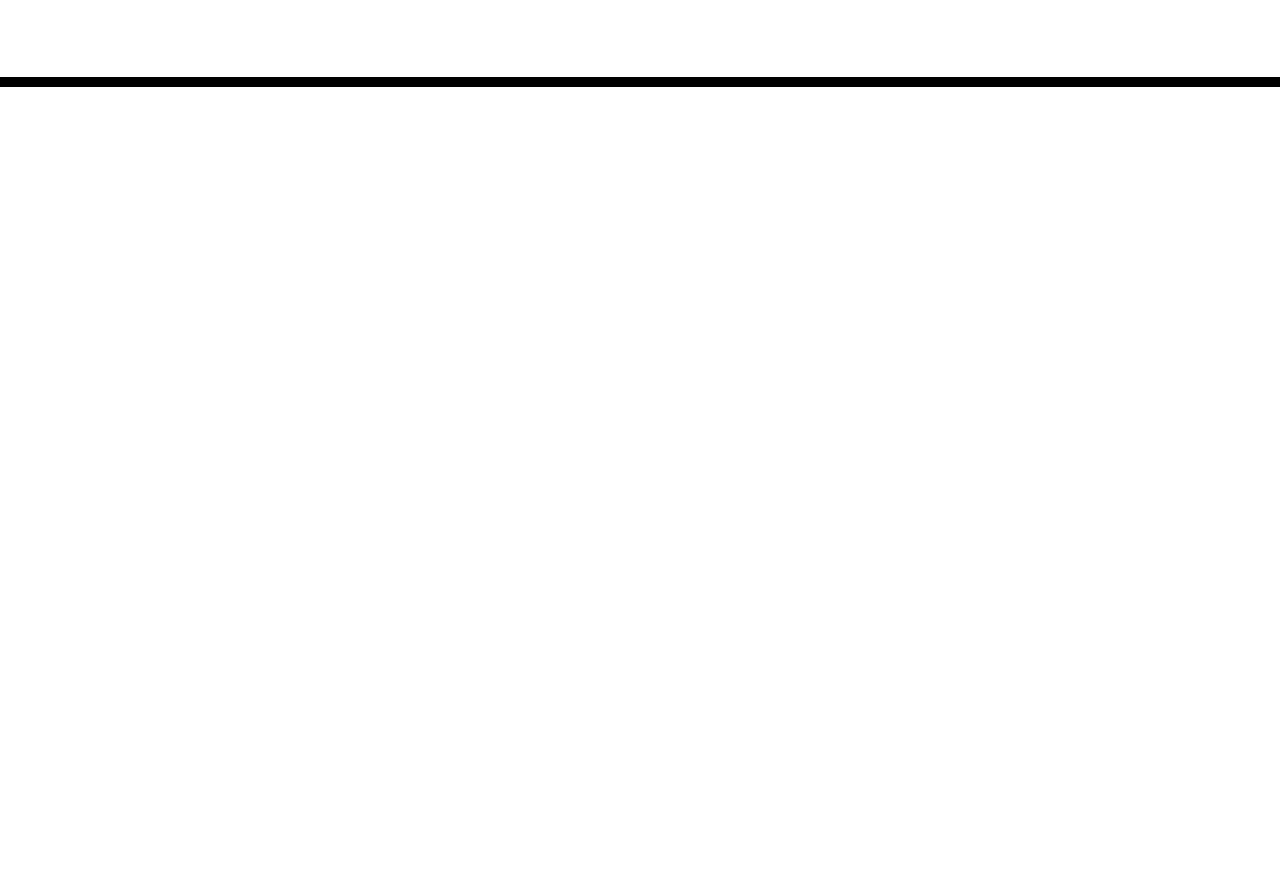
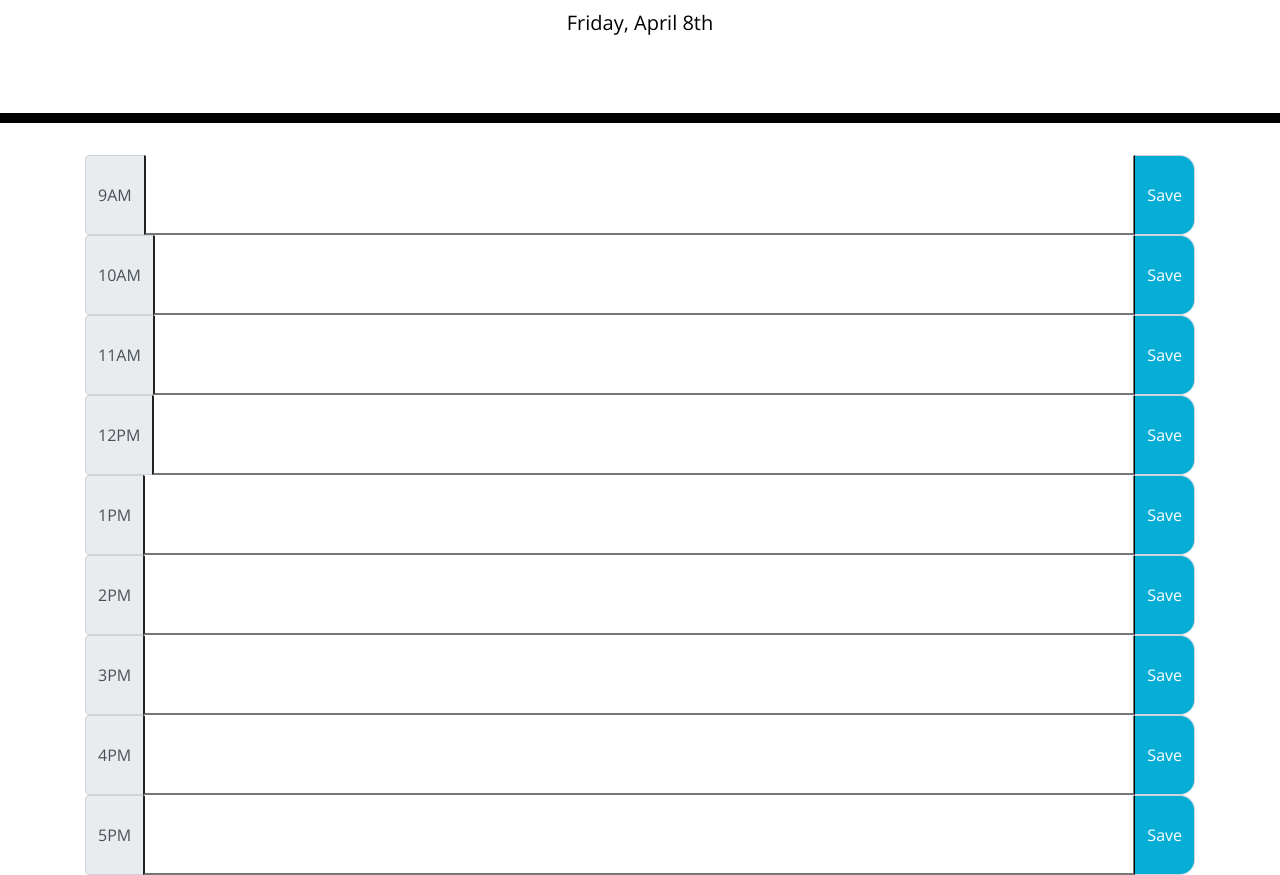
Before and after one commit to tshen28/work-day-scheduler, a plain HTML site: page index.html in a window 1280 px wide. Shown: the part 181-1056 px from the top of the page. Before the commit the page ends 800 px from the top, so only its background shows below. Drawn offline with nearby package versions, Linux system fonts and the light colour scheme.

Commit message:
update js, HTML, README

```diff
--- a/index.html
+++ b/index.html
@@ -1,23 +1,15 @@
 <!DOCTYPE html>
 <html lang="en">
+
 <head>
   <meta charset="UTF-8" />
   <meta name="viewport" content="width=device-width, initial-scale=1.0" />
   <meta http-equiv="X-UA-Compatible" content="ie=edge" />
-    <link
-      rel="stylesheet"
-      href="https://stackpath.bootstrapcdn.com/bootstrap/4.3.1/css/bootstrap.min.css"
-    />
-    <link
-      rel="stylesheet"
-      href="https://use.fontawesome.com/releases/v5.8.1/css/all.css"
-      integrity="sha384-50oBUHEmvpQ+1lW4y57PTFmhCaXp0ML5d60M1M7uH2+nqUivzIebhndOJK28anvf"
-      crossorigin="anonymous"
-    />
-    <link
-      href="https://fonts.googleapis.com/css?family=Open+Sans&display=swap"
-      rel="stylesheet"
-    />
+  <link rel="stylesheet" href="https://cdn.jsdelivr.net/npm/bootstrap@4.3.1/dist/css/bootstrap.min.css"
+    integrity="sha384-ggOyR0iXCbMQv3Xipma34MD+dH/1fQ784/j6cY/iJTQUOhcWr7x9JvoRxT2MZw1T" crossorigin="anonymous" />
+  <link rel="stylesheet" href="https://use.fontawesome.com/releases/v5.8.1/css/all.css"
+    integrity="sha384-50oBUHEmvpQ+1lW4y57PTFmhCaXp0ML5d60M1M7uH2+nqUivzIebhndOJK28anvf" crossorigin="anonymous" />
+  <link href="https://fonts.googleapis.com/css?family=Open+Sans&display=swap" rel="stylesheet" />
   <link rel="stylesheet" href="style.css" />
   <title>Work Day Scheduler</title>
 </head>
@@ -26,13 +18,104 @@
   <header class="jumbotron">
     <h1 class="display-3">Work Day Scheduler</h1>
     <p class="lead">A simple calendar app for scheduling your work day</p>
-      <p id="currentDay" class="lead"></p>
+    <p id="currentDay" class="lead">" "</p>
   </header>
   <div class="container">
     <!-- Timeblocks go here -->
+    <div class="input-group">
+      <div class="input-group-prepend">
+        <span class="input-group-text timer">9AM</span>
       </div>
-
+      <input type="text" id="row">
+      <div class="input-group-append">
+        <button class="input-group-text saveBtn">Save</button>
+      </div>
+    </div>
+    <div class="input-group">
+      <div class="input-group-prepend">
+        <span class="input-group-text timer">10AM</span>
+      </div>
+      <input type="text" id="row">
+      <div class="input-group-append">
+        <button class="input-group-text saveBtn">Save</button>
+      </div>
+    </div>
+    <div class="input-group">
+      <div class="input-group-prepend">
+        <span class="input-group-text timer">11AM</span>
+      </div>
+      <input type="text" id="row">
+      <div class="input-group-append">
+        <button class="input-group-text saveBtn">Save</button>
+      </div>
+    </div>
+    <div class="input-group">
+      <div class="input-group-prepend">
+        <span class="input-group-text timer">12PM</span>
+      </div>
+      <input type="text" id="row">
+      <div class="input-group-append">
+        <button class="input-group-text saveBtn">Save</button>
+      </div>
+    </div>
+    <div class="input-group">
+      <div class="input-group-prepend">
+        <span class="input-group-text timer">1PM</span>
+      </div>
+      <input type="text" id="row">
+      <div class="input-group-append">
+        <button class="input-group-text saveBtn">Save</button>
+      </div>
+    </div>
+    <div class="input-group">
+      <div class="input-group-prepend">
+        <span class="input-group-text timer">2PM</span>
+      </div>
+      <input type="text" id="row">
+      <div class="input-group-append">
+        <button class="input-group-text saveBtn">Save</button>
+      </div>
+    </div>
+    <div class="input-group">
+      <div class="input-group-prepend">
+        <span class="input-group-text timer">3PM</span>
+      </div>
+      <input type="text" id="row">
+      <div class="input-group-append">
+        <button class="input-group-text saveBtn">Save</button>
+      </div>
+    </div>
+    <div class="input-group">
+      <div class="input-group-prepend">
+        <span class="input-group-text timer">4PM</span>
+      </div>
+      <input type="text" id="row">
+      <div class="input-group-append">
+        <button class="input-group-text saveBtn">Save</button>
+      </div>
+    </div>
+    <div class="input-group">
+      <div class="input-group-prepend">
+        <span class="input-group-text timer">5PM</span>
+      </div>
+      <input type="text" id="row">
+      <div class="input-group-append">
+        <button class="input-group-text saveBtn">Save</button>
+      </div>
+    </div>
+  </div>
   <script src="https://cdnjs.cloudflare.com/ajax/libs/jquery/3.2.1/jquery.min.js"></script>
   <script src="https://cdnjs.cloudflare.com/ajax/libs/moment.js/2.24.0/moment.min.js"></script>
+  <script src="https://code.jquery.com/jquery-3.3.1.slim.min.js"
+    integrity="sha384-q8i/X+965DzO0rT7abK41JStQIAqVgRVzpbzo5smXKp4YfRvH+8abtTE1Pi6jizo"
+    crossorigin="anonymous"></script>
+  <script src="https://cdn.jsdelivr.net/npm/popper.js@1.14.7/dist/umd/popper.min.js"
+    integrity="sha384-UO2eT0CpHqdSJQ6hJty5KVphtPhzWj9WO1clHTMGa3JDZwrnQq4sF86dIHNDz0W1"
+    crossorigin="anonymous"></script>
+  <script src="https://cdn.jsdelivr.net/npm/bootstrap@4.3.1/dist/js/bootstrap.min.js"
+    integrity="sha384-JjSmVgyd0p3pXB1rRibZUAYoIIy6OrQ6VrjIEaFf/nJGzIxFDsf4x0xIM+B07jRM"
+    crossorigin="anonymous"></script>
+  <script src="script.js"></script>
 </body>
+
 </html>
--- /dev/null
+++ b/script.js
@@ -0,0 +1,26 @@
+//TODO: Display current day at top of calendar
+var currentDayEl = document.querySelector("#currentDay");
+console.log(currentDayEl)
+currentDayEl.textContent = moment().format("dddd, MMMM Do");
+//TODO: timeblocks with standard hours
+//TODO: timeblocks color-coded to times of day
+    //gray: past, red: current, green: future
+var inputBox = document.querySelector("#row");
+var timerEl = document.querySelector(".timer");
+var timeRn = moment();
+console.log(timeRn);
+
+
+
+//TODO: onclick: can enter event in timeblock
+    //save button for event: localStorage store
+var saveBtnEl = document.querySelector(".saveBtn")
+saveBtnEl.addEventListener("click", function(event) {
+    event.preventDefault();
+    var inputRow = document.getElementById("row").value;
+    console.log(inputRow);
+    localStorage.setItem("input", inputRow);
+    var saveInput = localStorage.getItem(inputRow);
+    inputBox.innerHTML = saveInput;
+});
+//TODO: refresh page- event is still there
--- a/style.css
+++ b/style.css
@@ -30,10 +30,12 @@ textarea {
   border-radius: 15px;
 }
 
-.row {
+#row {
   white-space: pre-wrap;
   height: 80px;
   border-top: 1px solid white;
+  flex: 1 1 auto;
+  width: 1%;
 }
 
 .hour {
```
Also changed, not shown: 05-third-party-apis-homework-demo.gif (added), 1 other file. Lines whose indentation alone changed are shown as unchanged.
